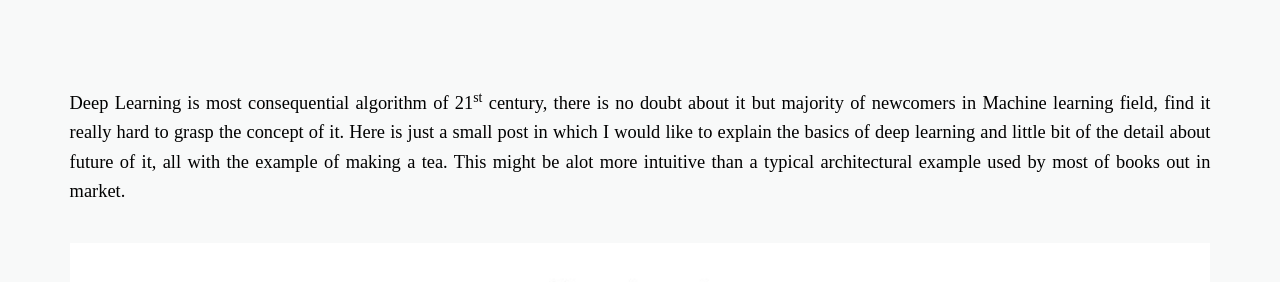
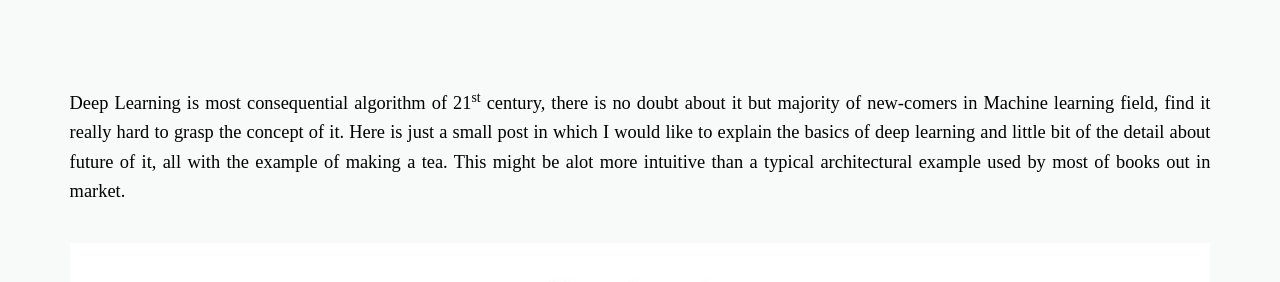
Before and after one commit to daftengineer/daftengineer.github.io, a Jekyll site: the page built from _posts/2018-07-02-deeplearning-chai.markdown, in a window 1280 px wide and 900 px high, scrolled down 479 px. Shown: the part 167-449 px from the top of the window. Built offline with Jekyll 4.4.1, drawn with Linux system fonts in a browser that asks for light colours; nearby versions of some CDN libraries.

Commit message:
Update 2018-07-02-deeplearning-chai.markdown

```diff
--- a/_posts/2018-07-02-deeplearning-chai.markdown
+++ b/_posts/2018-07-02-deeplearning-chai.markdown
@@ -11,7 +11,7 @@ image-sm:
 
   <p></p>
   <p style="text-align:justify;">
-    Deep Learning is most consequential algorithm of 21<sup>st</sup> century, there is no doubt about it but majority of newcomers in Machine learning field, find it really hard to grasp the concept of it. Here is just a small post in which I would like to explain the basics of deep learning and little bit of the detail about future of it, all with the example of making a tea. This might be alot more intuitive than a typical architectural example used by most of books out in market.
+    Deep Learning is most consequential algorithm of 21<sup>st</sup> century, there is no doubt about it but majority of new-comers in Machine learning field, find it really hard to grasp the concept of it. Here is just a small post in which I would like to explain the basics of deep learning and little bit of the detail about future of it, all with the example of making a tea. This might be alot more intuitive than a typical architectural example used by most of books out in market.
   </p>
   <img src="https://daftengineer.github.io/media_assets/process.jpg" style="" />
   <p style="text-align:justify;">
```
